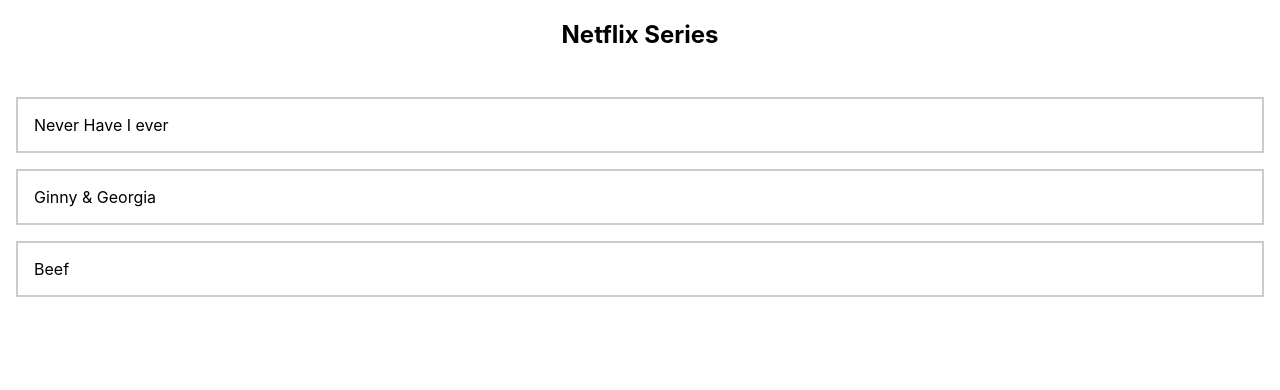
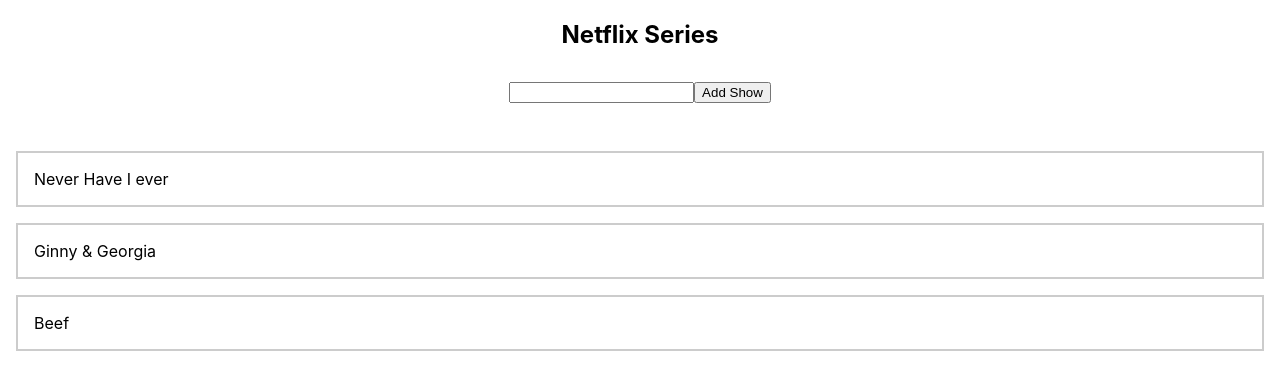
Before and after one commit to goeunpark123/react-basics, a React (Create React App) app: page / in a window 1280 px wide. Shown: the top 390 px of the page. Built offline with nearby package versions, Linux system fonts and the light colour scheme.

Commit message:
feat add to list

```diff
--- a/src/App.js
+++ b/src/App.js
@@ -1,4 +1,5 @@
-import NetflixSeries from "./components/NeflixSeries";
+import NetflixSeries from "./components/NetflixSeries/NeflixSeries";
+import NewShow from "./components/NewShow/NewShow";
 import "./App.css";
 
 const App = () => {
@@ -11,6 +12,7 @@
   return (
     <div>
       <h2 className="title">Netflix Series</h2>
+      <NewShow />
       <NetflixSeries titles={neflixSeries} />
     </div>
   );
--- a/src/components/NeflixSeries.js
+++ b/src/components/NetflixSeries/NeflixSeries.js
@@ -5,9 +5,9 @@
   console.log(props.titles);
   return (
     <ul className="list">
-      <li>Never Have I ever</li>
-      <li>Ginny & Georgia</li>
-      <li>Beef</li>
+      {props.titles.map((title) => {
+        return <li key={title.id}>{title.text}</li>;
+      })}
     </ul>
   );
 };
--- /dev/null
+++ b/src/components/NewShow/NewShow.css
@@ -0,0 +1,4 @@
+.new-show {
+  margin: 2rem;
+  text-align: center;
+}
--- /dev/null
+++ b/src/components/NewShow/NewShow.js
@@ -0,0 +1,23 @@
+import React from "react";
+import "./NewShow.css";
+
+const NewShow = () => {
+  const addShowHandler = (event) => {
+    event.preventDefault();
+
+    const newShow = {
+      id: Math.floor(Math.random() * 100),
+      text: "Now Streaming",
+    };
+
+    console.log(newShow);
+  };
+  return (
+    <form className="new-show" onSubmit={addShowHandler}>
+      <input type="text" />
+      <button type="submit">Add Show</button>
+    </form>
+  );
+};
+
+export default NewShow;
```
Also changed, not shown: src/components/NetflixSeries/NeflixSeries.css (renamed from src/components/NeflixSeries.css).
